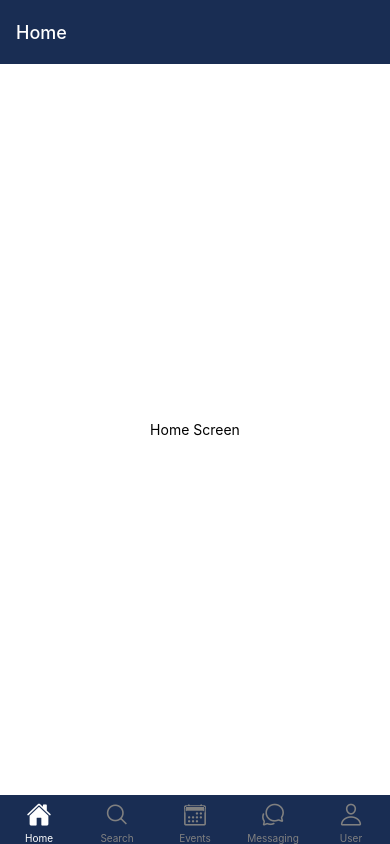
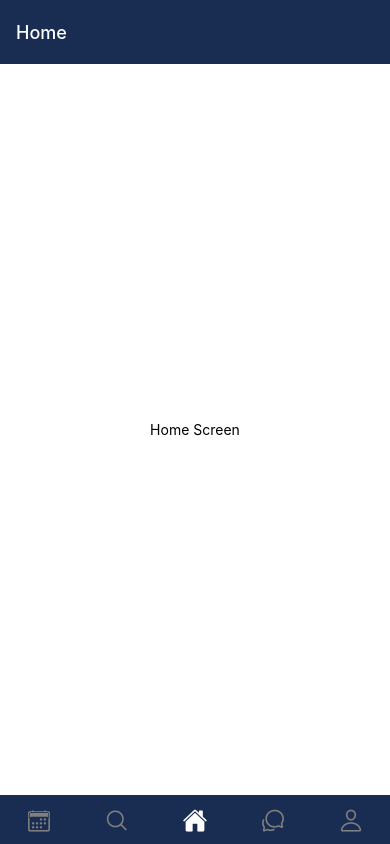
Before and after one commit to boileddragon/Senior-Project, a React Native app: screen / in a window 390 px wide. Built offline with nearby package versions, Linux system fonts and the light colour scheme.

Commit message:
Added home and messaging stacks

```diff
--- a/app/components/NavTab.js
+++ b/app/components/NavTab.js
@@ -5,8 +5,8 @@ import Ionicons from "@expo/vector-icons/Ionicons";
 
 import AccountStackScreen from "../stacks/AccountStack";
 import SearchStackScreen from "../stacks/SearchStack";
-import HomeScreen from "../screens/tabbar-screens/HomeScreen";
-import MessageScreen from "../screens/tabbar-screens/MessagingScreen";
+import HomeStackScreen from "../stacks/HomeStack";
+import MessagingStackScreen from "../stacks/MessagingStack";
 import EventsStackScreen from "../stacks/EventsStack";
 
 const AppTheme = {
@@ -32,19 +32,19 @@ export default function NavTab() {
             let iconName;
 
             switch (route.name) {
-              case "Home":
+              case "HomeStack":
                 iconName = focused ? "home" : "home-outline";
                 break;
-              case "User":
+              case "UserStack":
                 iconName = focused ? "person" : "person-outline";
                 break;
-              case "Search":
+              case "SearchStack":
                 iconName = focused ? "search" : "search-outline";
                 break;
-              case "Messaging":
+              case "MessagingStack":
                 iconName = focused ? "chatbubbles" : "chatbubbles-outline";
                 break;
-              case "Events":
+              case "EventsStack":
                 iconName = focused ? "calendar" : "calendar-outline";
                 break;
               default:
@@ -55,13 +55,16 @@ export default function NavTab() {
           },
           tabBarActiveTintColor: "white",
           tabBarInactiveTintColor: "gray",
+          tabBarShowLabel: false,
+          headerShown: false,
         })}
+        initialRouteName="HomeStack"
       >
-        <Tab.Screen name="Home" component={HomeScreen} />
-        <Tab.Screen name="Search" component={SearchStackScreen} />
-        <Tab.Screen name="Events" component={EventsStackScreen} />
-        <Tab.Screen name="Messaging" component={MessageScreen} />
-        <Tab.Screen name="User" component={AccountStackScreen} />
+        <Tab.Screen name="EventsStack" component={EventsStackScreen} />
+        <Tab.Screen name="SearchStack" component={SearchStackScreen} />
+        <Tab.Screen name="HomeStack" component={HomeStackScreen} />
+        <Tab.Screen name="MessagingStack" component={MessagingStackScreen} />
+        <Tab.Screen name="UserStack" component={AccountStackScreen} />
       </Tab.Navigator>
     </NavigationContainer>
   );
```
